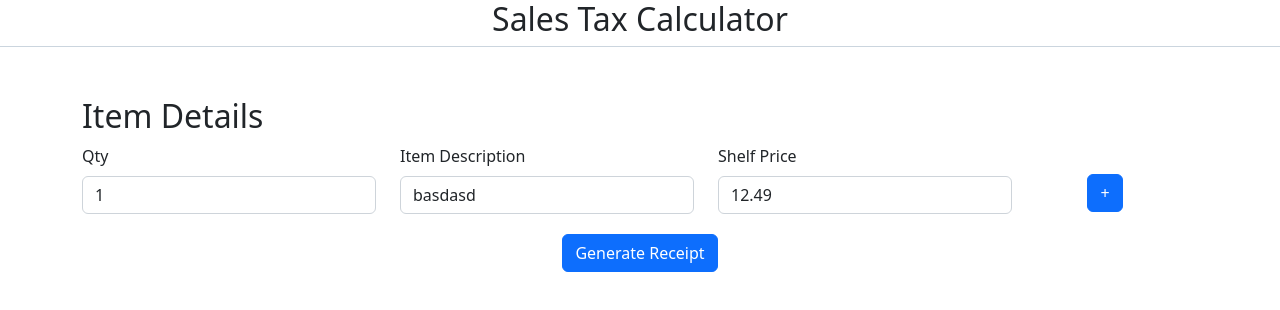
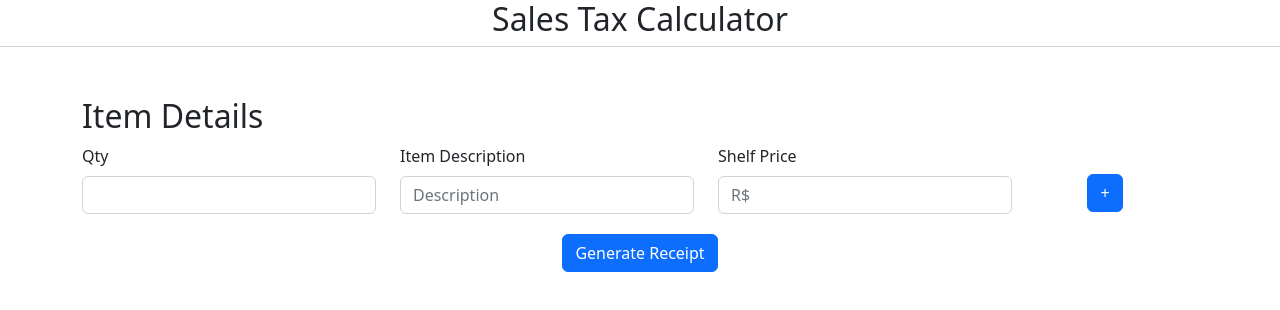
Before and after one commit to rdavini/salestax-fe, a React (Create React App) app: page / in a window 1280 px wide. Shown: the top 310 px of the page. Built offline with nearby package versions, Linux system fonts and the light colour scheme.

Commit message:
[STFE-05] add validation

```diff
--- a/src/components/Item/ItemForm.js
+++ b/src/components/Item/ItemForm.js
@@ -3,9 +3,9 @@ import { Col, Row, Form} from 'react-bootstrap';
 import PropTypes from 'prop-types';
 
 const ItemForm = ({itemsPayload, setItemsPayload, index}) => {
-    const [qty, setQty] = useState(1)
-    const [desc, setDesc] = useState('basdasd')
-    const [price, setPrice] = useState(12.49)
+    const [qty, setQty] = useState('')
+    const [desc, setDesc] = useState('')
+    const [price, setPrice] = useState('')
 
     const styles={
       floatL: {
```
